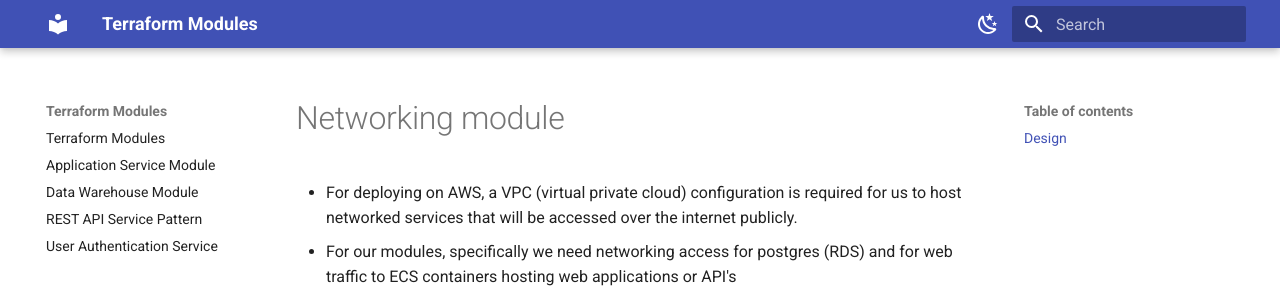
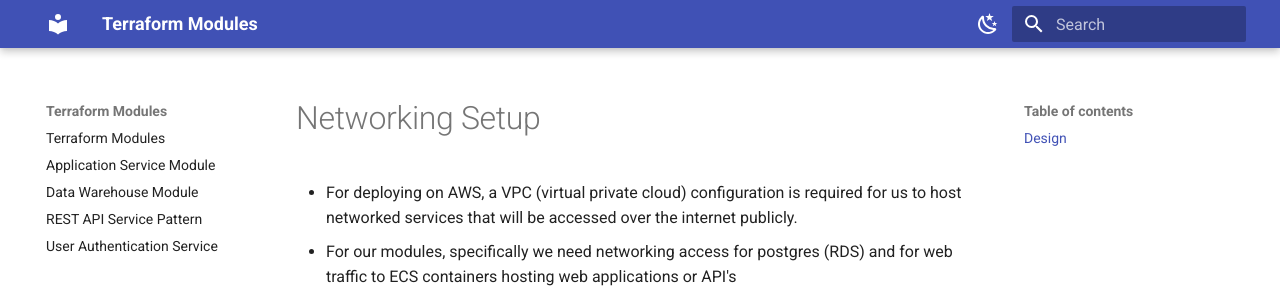
Before and after one commit to propulsion-consulting/terraform-modules, an MkDocs documentation site: the page built from docs/networking-module.md, in a window 1280 px wide and 1284 px high. Shown: the top 295 px of the window. Built offline with MkDocs 1.6.1 and Material for MkDocs 9.7.7, drawn with Linux system fonts in a browser that asks for light colours.

Commit message:
update docs

```diff
--- a/docs/networking-module.md
+++ b/docs/networking-module.md
@@ -1,3 +1,5 @@
+# Networking Setup
+
 * For deploying on AWS, a VPC (virtual private cloud) configuration is required for us to host networked services that will be accessed over the internet publicly.
 * For our modules, specifically we need networking access for postgres (RDS) and for web traffic to ECS containers hosting web applications or API's
 * Down below is the current architecture for what the networking module does within these terraform modules. This is part of the base configuration that needs to be deployed before creating any apps or services.
```
Also changed, not shown: docs/application-service-module.md (+2 -0 lines), docs/user-authentication-service.md (+2 -0 lines).
